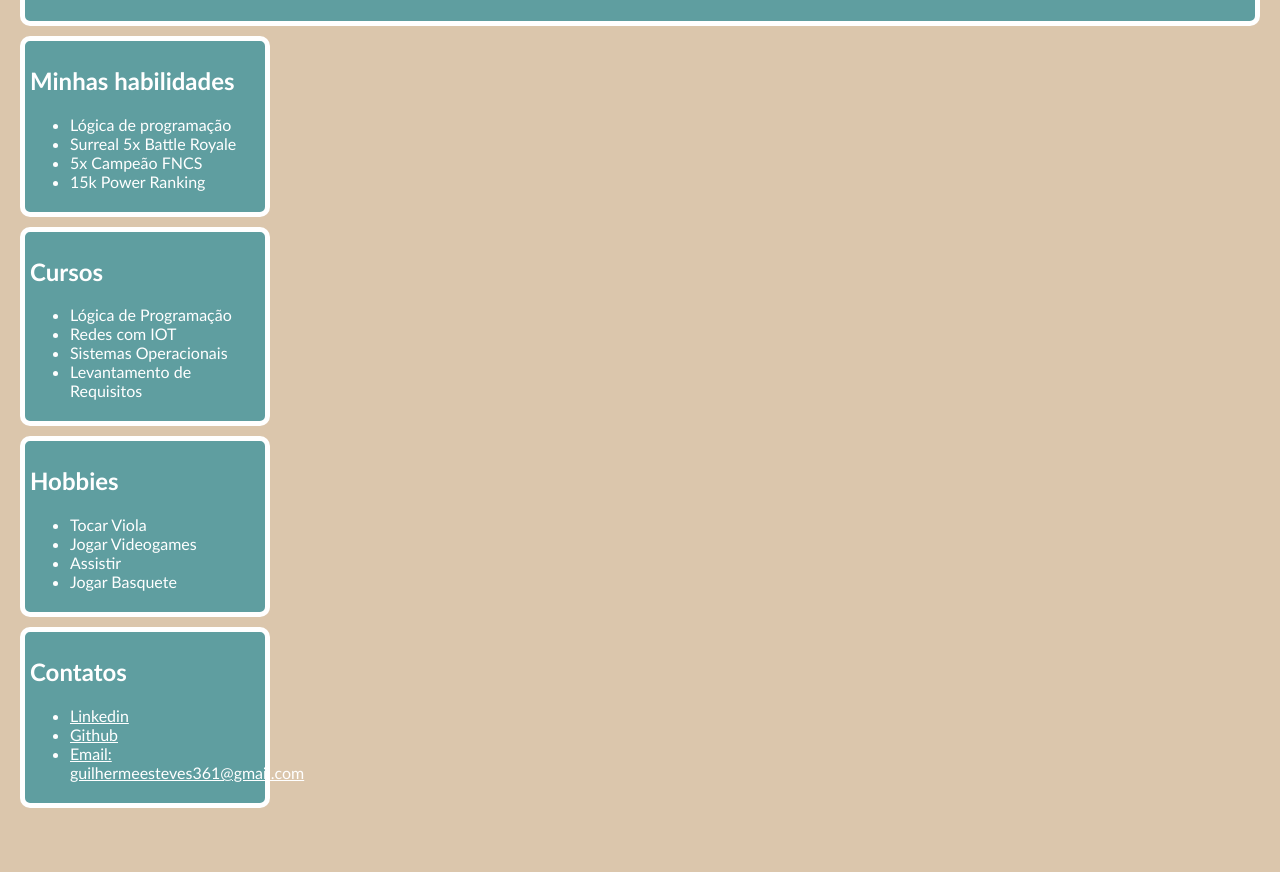
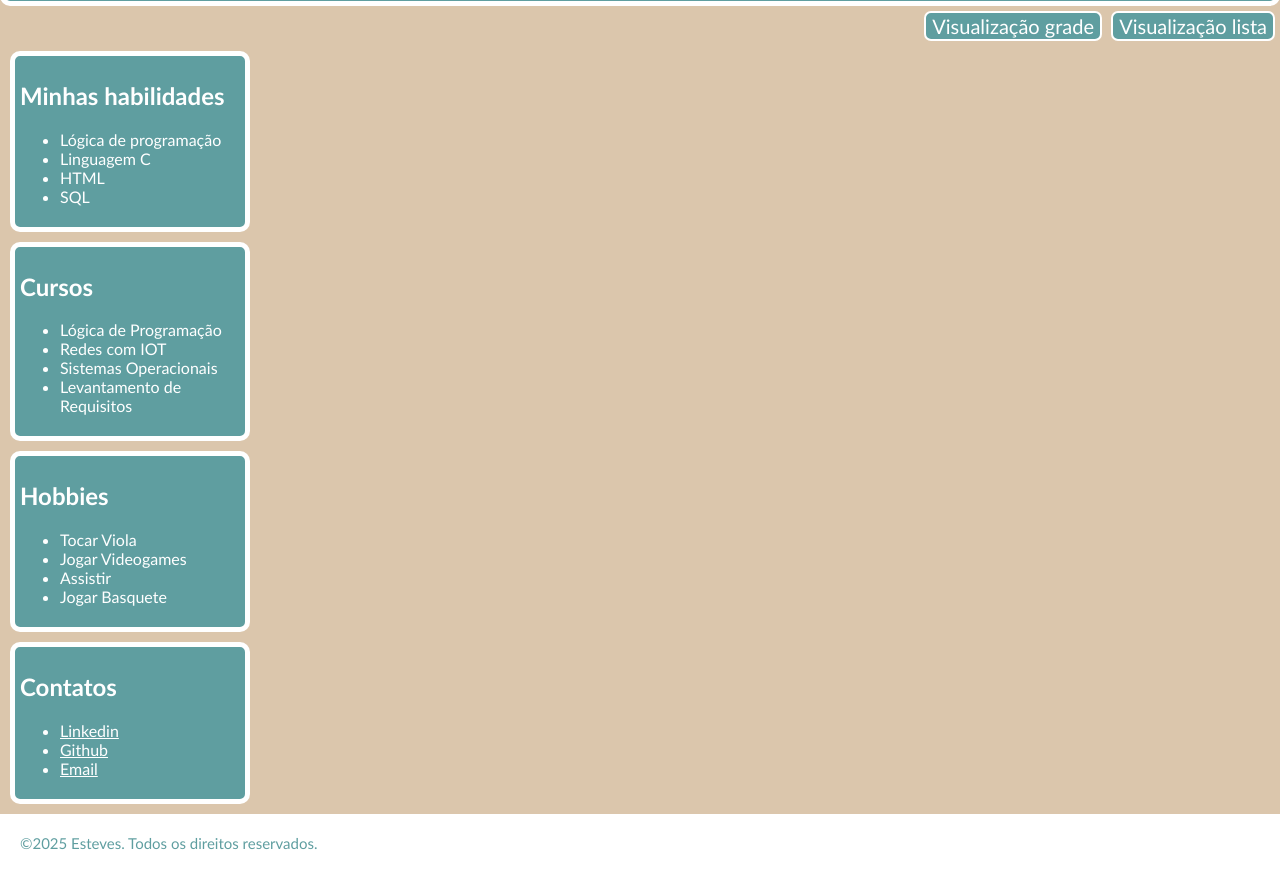
Before and after one commit to Esteves0/site_pessoal, a plain HTML site: page index.html in a window 1280 px wide. Shown: the part 151-1023 px from the top of the page. Before the commit the page ends 989 px from the top, so only its background shows below. Drawn offline with Linux system fonts and the light colour scheme.

Commit message:
melhorando meu site

```diff
--- a/index.html
+++ b/index.html
@@ -7,8 +7,8 @@
 </head>
 <style>
     body{
-        margin: 10px;
-        padding: 10px;
+        margin: 0px;
+        padding: 0px;
         background-color: rgb(219, 198, 172);
         color: cadetblue;
         font-family: 'Trebuchet MS', 'Lucida Sans Unicode', 'Lucida Grande', 'Lucida Sans', Arial, sans-serif;
@@ -43,6 +43,7 @@
         border-radius: 10px;
         border: 5px solid white;
         margin-bottom: 10px;
+        margin-left: 10px;
 
 
     }
@@ -52,7 +53,46 @@
     }
     a{
         color: white;
+        cursor: pointer;
     }
+    footer{
+
+        font-size: 15px;
+        padding: 20px;
+        background-color: white;
+        color: cadetblue;
+        font-family: 'Trebuchet MS', 'Lucida Sans Unicode', 'Lucida Grande', 'Lucida Sans', Arial, sans-serif;
+    }
+    .buttons{
+        text-align: right;
+
+
+    }
+    .buttons-visualizacao{
+        font-size: 20px;
+        background-color: cadetblue;
+        color: white;
+        font-family: 'Trebuchet MS', 'Lucida Sans Unicode', 'Lucida Grande', 'Lucida Sans', Arial, sans-serif;
+        border-radius: 7px;
+        margin-top: 5px;
+        border: 2px solid white;
+        cursor: pointer;
+        margin-right: 5px;
+    }
+    .modo-grade{
+        padding-top: 20px;
+        margin: 0 auto;
+        display: flex;
+        flex-wrap: wrap;
+        gap: 10px;
+        justify-content: center;
+        width: 100%;
+    }
+    .modo-grade section{
+        width: 40%;
+    }
+
+
 </style>
 <body>
     <header>
@@ -63,16 +103,22 @@
             Estudante de programação
         </p>
     </header>
-    <main>
+
+    <div class="buttons">
+        <button class="buttons-visualizacao" onclick="mudarGrade()">Visualização grade</button>
+        <button class="buttons-visualizacao" onclick="mudarLista()">Visualização lista</button>
+    </div>
+
+    <main id="principal">
         <section>
             <h2>
                 Minhas habilidades
             </h2>
             <ul>
                 <li>Lógica de programação </li>
-                <li>Surreal 5x Battle Royale</li>
-                <li>5x Campeão FNCS</li>
-                <li>15k Power Ranking</li>
+                <li>Linguagem C</li>
+                <li>HTML</li>
+                <li>SQL</li>
             </ul>
         </section>
         <section>
@@ -98,17 +144,33 @@
             <h2>Contatos</h2>
             <ul>
                 <li>
-                    <a href="">Linkedin</a>
+                    <a href="https://www.linkedin.com/in/guilherme-esteves-b78934360/" target="_blank">Linkedin</a>
                 </li>
                 <li>
-                    <a href="">Github</a>
+                    <a href="https://github.com/Esteves0" target="_blank">Github</a>
                 </li>
                 <li>
-                    <a href="">Email: guilhermeesteves361@gmail.com</a>
+                    <a href="mailto:guilhermeesteves361@gmail.com" target="_blank">Email</a>
                 </li>
             </ul>
         </section>
+
+
     </main>
 
+    <footer>
+            &copy;2025 Esteves. Todos os direitos reservados.
+        </footer>
+
 </body>
+<script>
+    function mudarGrade(){
+        const principal = document.getElementById('principal')
+        principal.classList.add("modo-grade")
+    }
+    function mudarLista(){
+        const principal = document.getElementById('principal')
+        principal.classList.remove("modo-grade")
+    }
+</script>
 </html>
```
